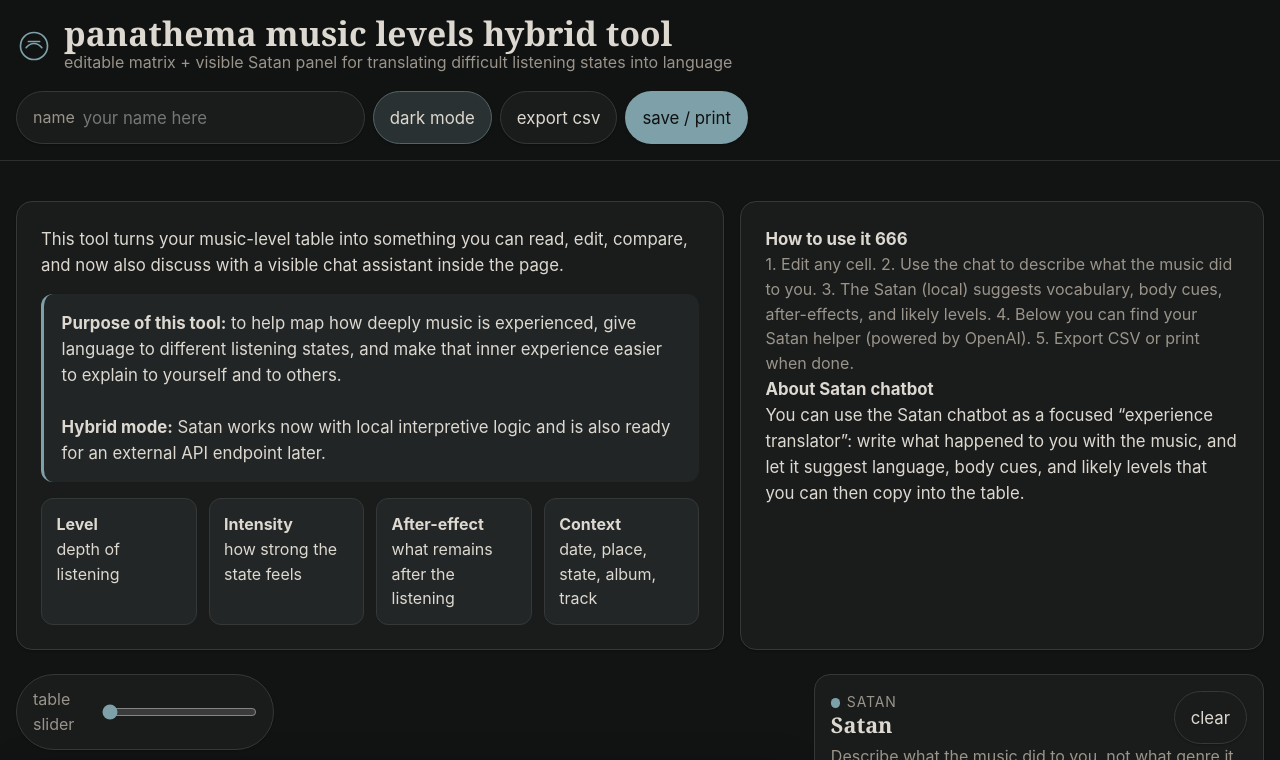
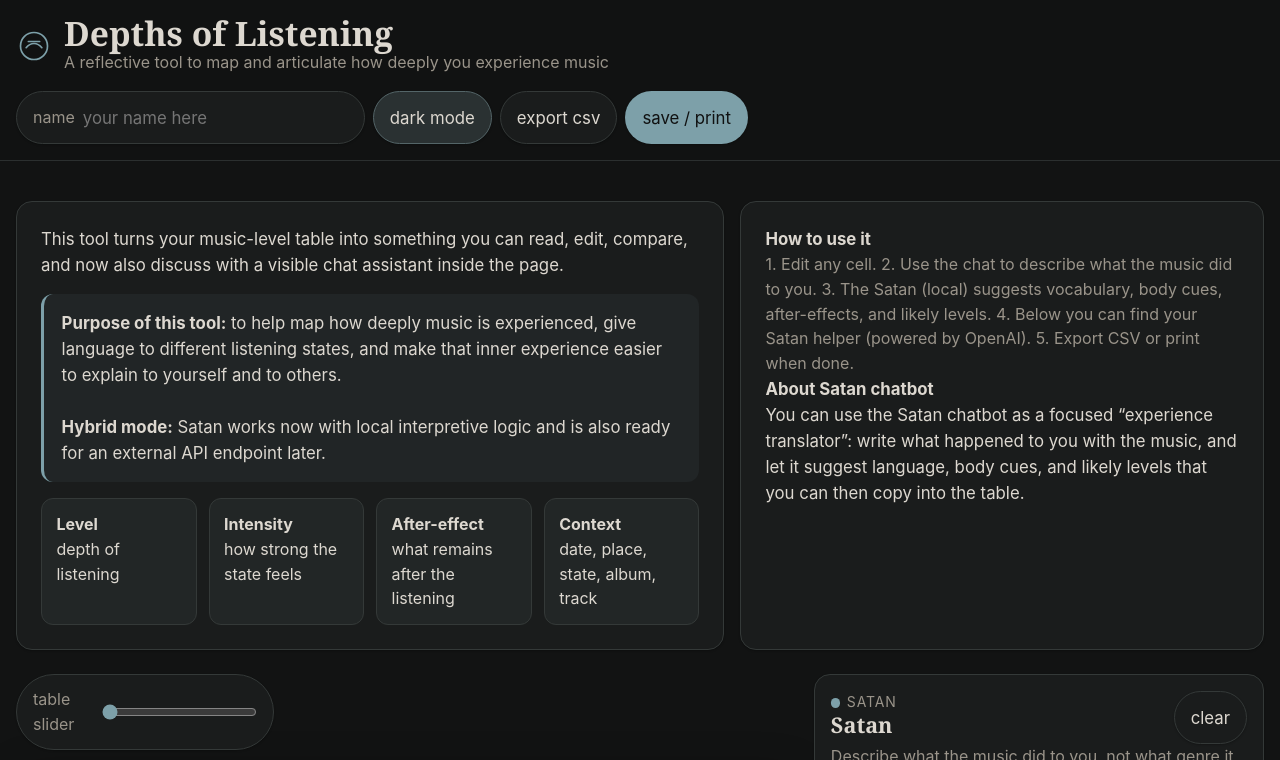
Before and after one commit to KamJan/p666ml, a website: page index.html in a window 1280 px wide. Shown: the top 760 px of the page. Drawn offline with Linux system fonts and the light colour scheme; a web font is replaced by a local one.

Commit message:
Update title and content in index.html

```diff
--- a/index.html
+++ b/index.html
@@ -3,7 +3,7 @@
 <head>
   <meta charset="UTF-8" />
   <meta name="viewport" content="width=device-width, initial-scale=1.0" />
-  <title>panathema music levels hybrid chat tool 290426</title>
+  <title>Depths of Listening</title>
   <meta name="description" content="An editable music-level matrix with a hybrid chatbot: local fallback now, API-ready later." />
   <link href="https://api.fontshare.com/v2/css?f[]=satoshi@400,500,700&f[]=boska@400,500,700&display=swap" rel="stylesheet">
   <style>
@@ -110,8 +110,8 @@
           <path d="M22 24h20" stroke="currentColor" stroke-width="3" stroke-linecap="round"></path>
         </svg>
         <div>
-          <h1>panathema music levels hybrid tool</h1>
-          <div class="sub">editable matrix + visible Satan panel for translating difficult listening states into language</div>
+          <h1>Depths of Listening</h1>
+          <div class="sub">A reflective tool to map and articulate how deeply you experience music</div>
         </div>
       </div>
       <div class="controls">
@@ -145,7 +145,7 @@
       </div>
 
       <div class="card card-pad">
-        <p><strong>How to use it 666</strong></p>
+        <p><strong>How to use it</strong></p>
 
         <p class="sub">1. Edit any cell. 2. Use the chat to describe what the music did to you. 3. The Satan (local) suggests vocabulary, body cues, after-effects, and likely levels. 4. Below you can find your Satan helper (powered by OpenAI). 5. Export CSV or print when done.</p>
 
@@ -252,7 +252,7 @@
       ['L15','Pre-language','The experience exists beyond thought and explanation.','Nothing in me wants to describe it, only the trace remains.','Very Rarely','Extreme','Date, mood, place, or listening context.','Artist name.','Album, EP, demo, or track.','No story, only an imprint.','Other','Band, album, track, or notes.']
     ];
 
-    const genres = ['Metal','Traditional Heavy Metal','Speed Metal','Thrash Metal','Crossover Thrash','Black Metal','Atmospheric Black Metal','Raw Black Metal','Symphonic Black Metal','Melodic Black Metal','Pagan Black Metal','Folk Black Metal','Blackgaze / Post-Black Metal','DSBM','War Metal','Death Metal','Old School Death Metal','Melodic Death Metal','Technical Death Metal','Brutal Death Metal','Slam Death Metal','Blackened Death Metal','Death-Doom','Death n Roll','Doom Metal','Epic Doom Metal','Funeral Doom','Stoner Doom','Drone Metal','Sludge Metal','Stoner Metal','Groove Metal','Power Metal','Progressive Metal','Avant-Garde Metal','Experimental Metal','Symphonic Metal','Gothic Metal','Industrial Metal','Industrial Black Metal','Industrial Death Metal','Alternative Metal','Nu Metal','Funk Metal','Rap Metal','Metalcore','Melodic Metalcore','Mathcore','Deathcore','Grindcore','Deathgrind','Goregrind','Pornogrind','Noisegrind','Folk Metal','Viking Metal','Pagan Metal','Celtic Metal','Neoclassical Metal','Djent','Post-Metal','Rock','Classical','Ambient','Electronic','Jazz','Folk','Pop','Experimental','Other','Go and F*** ys'];
+    const genres = ['Metal','Metal — Black','Metal — Death','Metal — Thrash','Metal — Doom','Metal — Power','Metal — Symphonic','Metal — Progressive','Metal — Folk','Metal — Gothic','Metal — Industrial','Metal — Metalcore','Metal — Post-metal','Classical','Classical — Baroque','Classical — Romantic','Classical — Modern','Classical — Minimalism','Rock','Rock — Classic','Rock — Hard','Rock — Alternative','Rock — Indie','Rock — Prog rock','Rock — Psychedelic','Punk','Pop','R&B / Soul','Blues','Jazz','Country','Folk','Electronic','Reggae','Latin','Gospel','Soundtrack / Film score','Go and F*** ys ;)'];
 
     const levelsBody = document.getElementById('levelsBody');
     rows.forEach((row, i) => {
```
